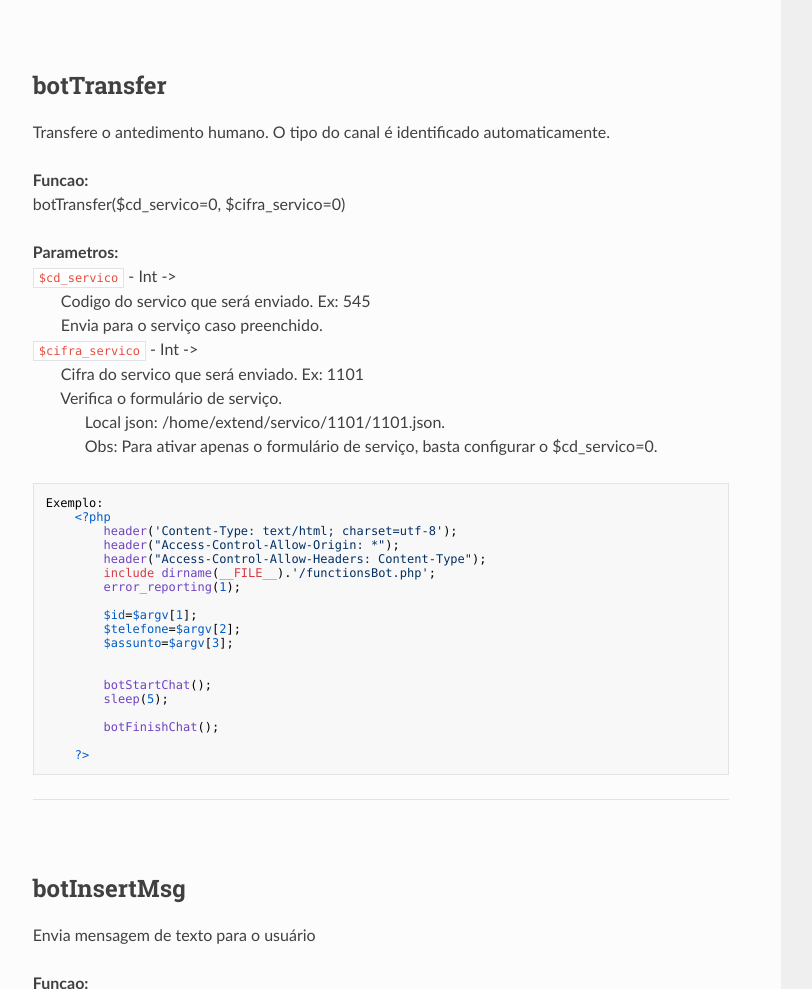
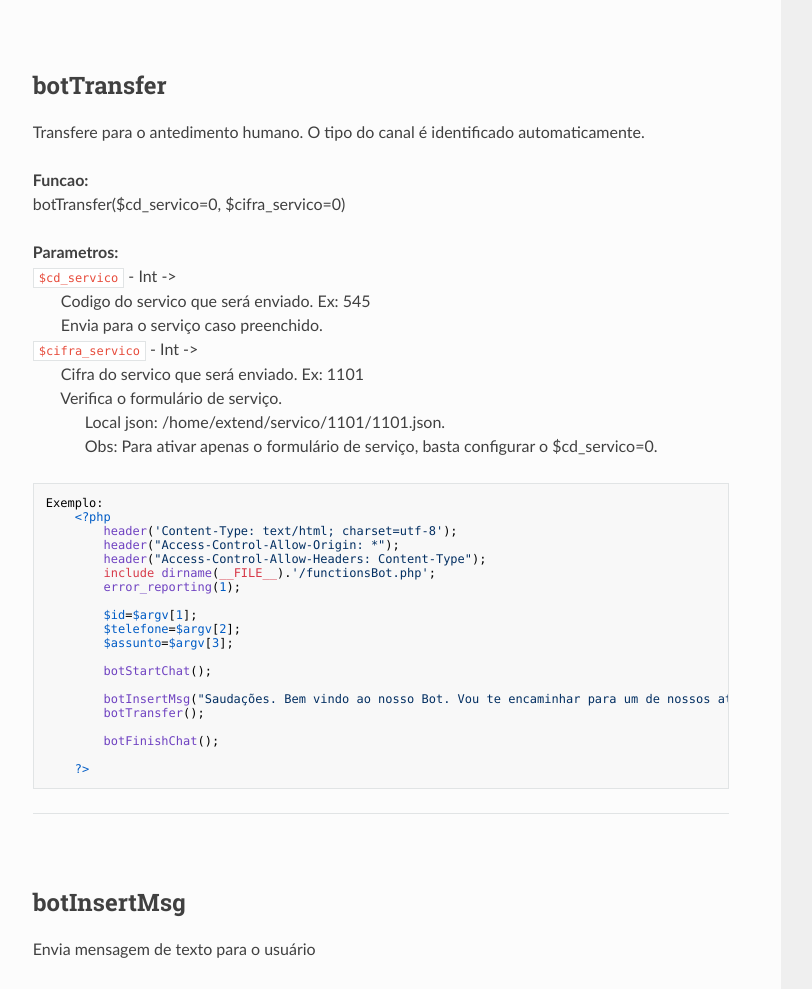
Before and after one commit to jorge-ti/comunix-chatbot, a plain HTML site: page chatbot_flow/index.html in a window 1280 px wide. Shown: the part 1161-2150 px from the top of the page, without its empty margins (319-1131 px from the left). Drawn offline with nearby package versions, Linux system fonts and the light colour scheme.

Commit message:
transfer

```diff
--- a/chatbot_flow/index.html
+++ b/chatbot_flow/index.html
@@ -178,7 +178,7 @@
 <!-- ----------------------------------------------------- -->
 
 <h2 id="bottransfer">botTransfer</h2>
-<p>Transfere o antedimento humano. O tipo do canal é identificado automaticamente. </p>
+<p>Transfere para o antedimento humano. O tipo do canal é identificado automaticamente. </p>
 <p><b>Funcao:</b> <br />
   botTransfer($cd_servico=0, $cifra_servico=0)</p>
 <p><b>Parametros:</b> <br/>
@@ -202,9 +202,10 @@
         $telefone=$argv[2];
         $assunto=$argv[3];
 
+        botStartChat();
 
-        botStartChat();
-        sleep(5);
+        botInsertMsg("Saudações. Bem vindo ao nosso Bot. Vou te encaminhar para um de nossos atendentes.");
+        botTransfer();
 
         botFinishChat();
 
```
Also changed, not shown: index.html (+1 -1 lines), search/search_index.json (+1 -1 lines), 1 other file.
